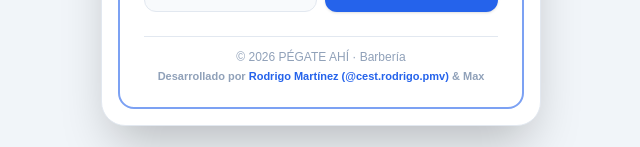
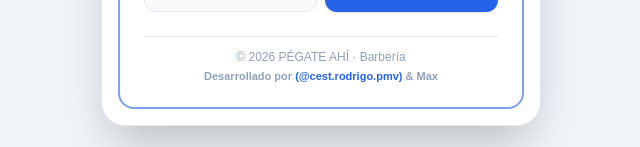
Before and after one commit to Rodrigo35/Pegate-Ahi, a Next.js app: page / in a window 1280 px wide. Shown: the part 688-835 px from the top of the page, without its empty margins (319-959 px from the left). Built offline with nearby package versions, Linux system fonts and the light colour scheme.

Commit message:
Fix footer link display for Rodrigo Martínez

```diff
--- a/app/page.tsx
+++ b/app/page.tsx
@@ -293,7 +293,7 @@ export default function HomeHub() {
                 rel="noopener noreferrer"
                 className="font-extrabold text-[#2563EB] hover:underline"
               >
-                Rodrigo Martínez (@cest.rodrigo.pmv)
+                (@cest.rodrigo.pmv)
               </a>{' '}
               & Max
             </p>
```
